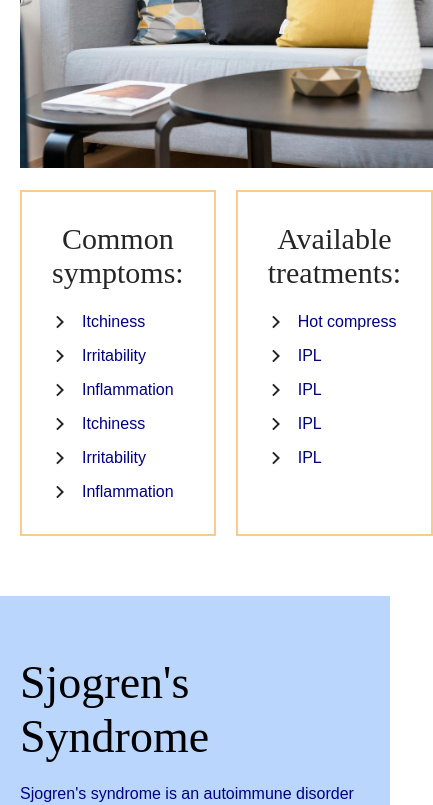
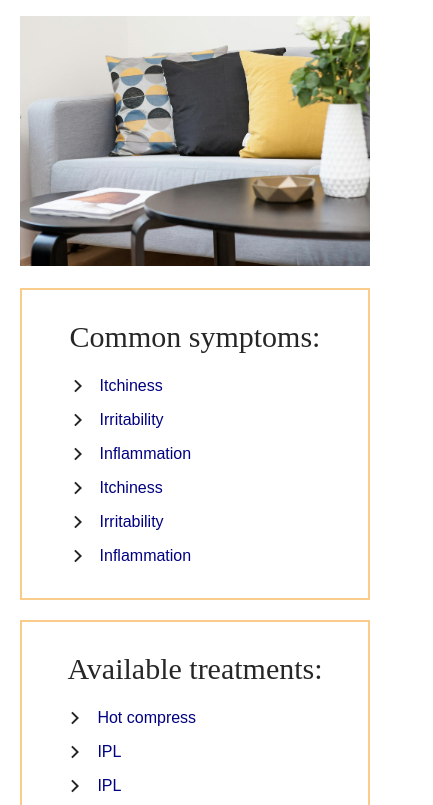
Before and after one commit to kathyhahahahoang/dry-eye-center, a React (Vite) app: page /dry-eye-disease in a window 390 px wide. Shown: the part 2769-3574 px from the top of the page, 433 px wide, since content can reach past the window. Built offline with nearby package versions, Linux system fonts and the light colour scheme; a web font is replaced by a local one.

Commit message:
Craete media queries for small devices

```diff
--- a/src/pages/DryEyeDisease.module.scss
+++ b/src/pages/DryEyeDisease.module.scss
@@ -103,6 +103,10 @@
     @media (max-width: 800px) {
       height: 28rem;
     }
+
+    @media (max-width: 500px) {
+      height: 25rem;
+    }
   }
 }
 
@@ -124,6 +128,10 @@
 
   @media (max-width: 800px) {
     width: 100%;
+  }
+
+  @media (max-width: 500px) {
+    grid-column: 1/-1;
   }
 }
 
```
